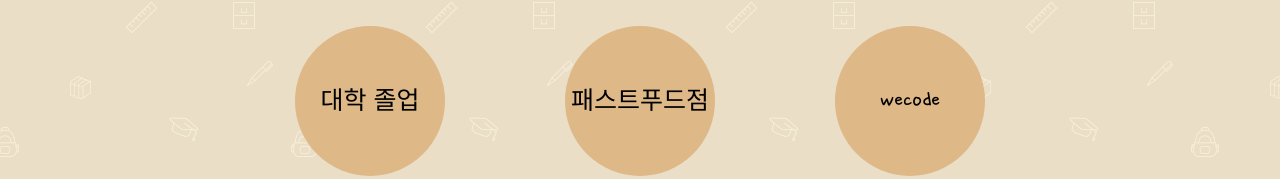
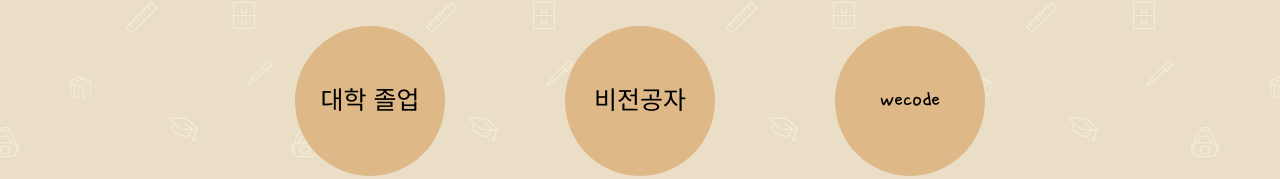
Before and after one commit to bmoyeon/introduce, a plain HTML site: page content.html in a window 1280 px wide. Shown: the part 255-434 px from the top of the page. Drawn offline with nearby package versions, Linux system fonts and the light colour scheme.

Commit message:
change text

```diff
--- a/content.html
+++ b/content.html
@@ -24,7 +24,7 @@
            <span>대학 졸업</span>
        </div>
        <div class="keyword">
-            <span>패스트푸드점</span>
+            <span>비전공자</span>
         </div>
         <div class="keyword">
             <span>wecode</span>
```
